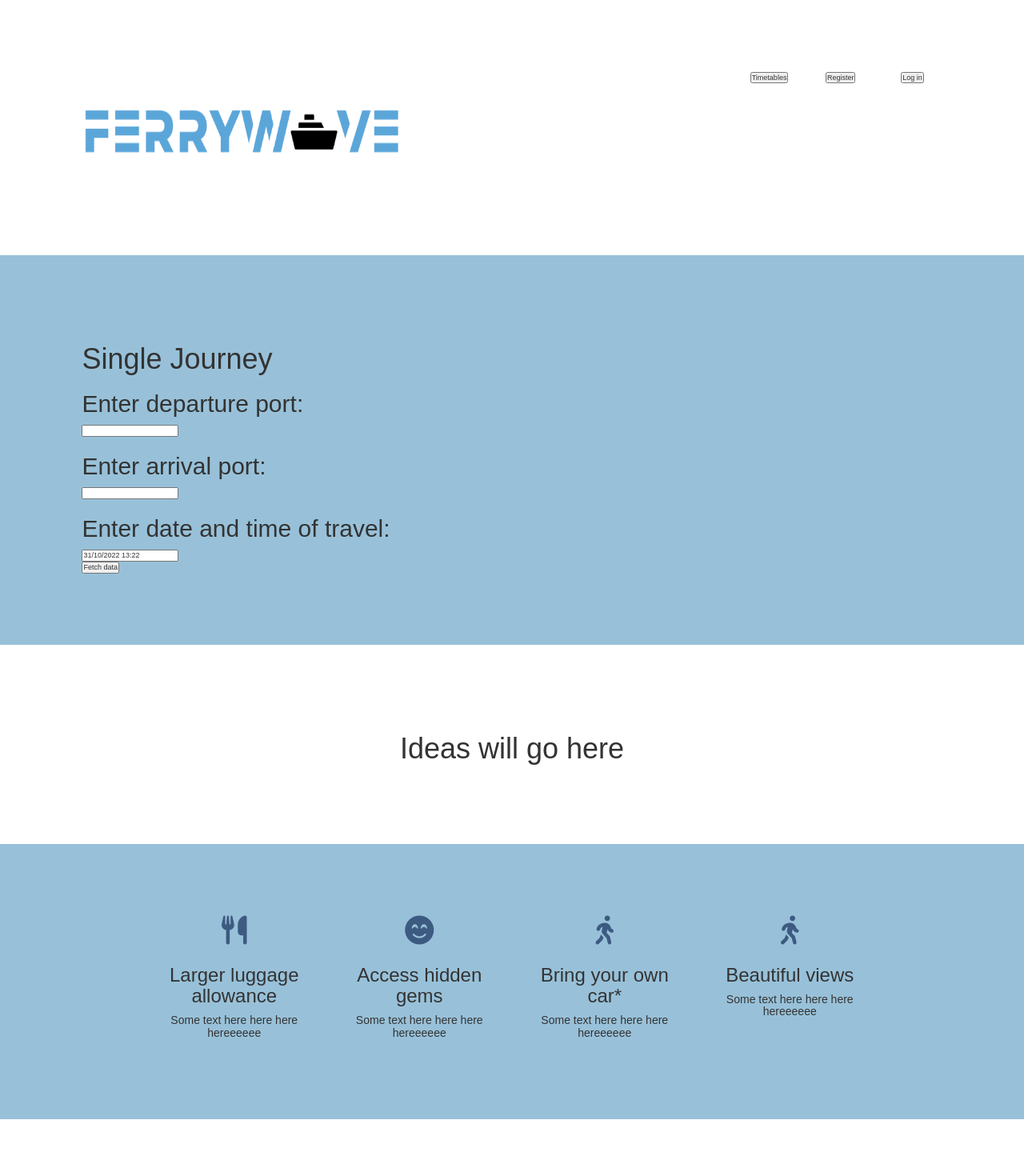
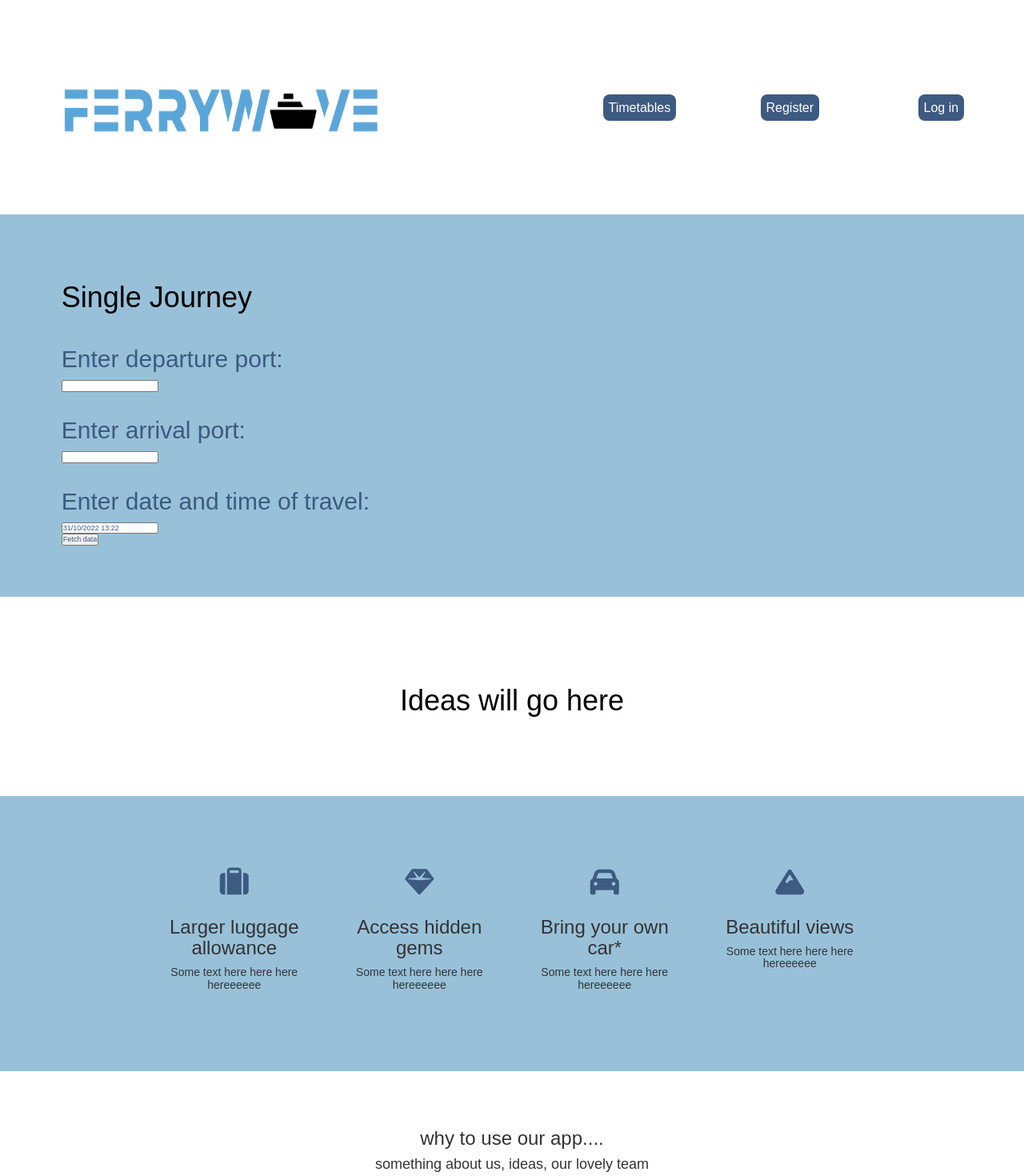
Before and after one commit to JakubWronskiUG/CS3028-FerryProject, a React (Create React App) app in the folder ferry-project/: page / in a window 1280 px wide. Shown: the top 1470 px of the page at 80% size. Built offline with nearby package versions, Linux system fonts and the light colour scheme.

Commit message:
some styling buttons and icons

```diff
--- a/ferry-project/src/components/Header.css
+++ b/ferry-project/src/components/Header.css
@@ -1,4 +1,25 @@
 .up-container {
-    padding: 7%;
+    padding: 5%;
     background: #ffffff;
-  }
+}
+
+.button {
+    background-color: #3D5A80;
+    border: none;
+    color: white;
+    text-align: center;
+    text-decoration: none;
+    display: inline-block;
+    padding: 7px;
+    font-size: 16px;
+    border-radius: 8px;
+    cursor: pointer;
+    transition-duration: 0.4s;
+}
+
+.button:hover {
+  background-color: #EE6C4D;
+}
+
+#departure {margin-right : 20px; float:left;}
+#text-input {float:left;}
--- a/ferry-project/src/components/Header.jsx
+++ b/ferry-project/src/components/Header.jsx
@@ -5,17 +5,20 @@ const Header = () => {
     return (
         <div className="up-container">
             <div className="row">
-                <div className="col-lg-9">
+                <div className="col-lg-7">
                     <h1><img src="FerrywaveLogo.png" alt="logo" width="420" height="110"></img></h1>
                 </div>
-                <div className="col-lg-1">
-                    <button type="button">Timetables</button>
+                <div className="col-lg-2">
+                    <br></br> <br></br><br></br><br></br><br></br>
+                    <button class="button">Timetables</button>
+                </div>
+                <div className="col-lg-2">
+                    <br></br> <br></br><br></br><br></br><br></br>
+                    <button class="button">Register</button>
                 </div>
                 <div className="col-lg-1">
-                    <button type="button">Register</button>
-                </div>
-                <div className="col-lg-1">
-                    <button type="button">Log in</button>
+                    <br></br> <br></br><br></br><br></br><br></br>
+                    <button class="button">Log in</button>
                 </div>
             </div>
         </div>
@@ -23,4 +26,5 @@ const Header = () => {
     )
 }
 
+
 export default Header;
--- a/ferry-project/src/components/Icons.jsx
+++ b/ferry-project/src/components/Icons.jsx
@@ -7,24 +7,24 @@ const Icons = () => {
     <div className="features">
         <div className="row">
         <div className="feature-box col-lg-3">
-            <i className="icon fas fa-utensils fa-4x"></i>
+            <i className="icon fas fa-suitcase fa-4x"></i>
             <h3>Larger luggage allowance</h3>
             <h5>Some text here here here hereeeeee</h5>
         </div>
 
     <div className="feature-box col-lg-3">
-      <i className="icon fas fa-smile-beam fa-4x"></i>
+      <i className="icon fas fa-gem fa-4x"></i>
       <h3>Access hidden gems</h3>
       <h5>Some text here here here hereeeeee</h5>
     </div>
 
     <div className="feature-box col-lg-3">
-      <i className="icon fas fa-walking fa-4x"></i>
+      <i className="icon fas fa-car fa-4x"></i>
       <h3>Bring your own car*</h3>
       <h5>Some text here here here hereeeeee</h5>
     </div>
     <div className="feature-box col-lg-3">
-        <i className="icon fas fa-walking fa-4x"></i>
+        <i className="icon fas fa-mountain fa-4x"></i>
         <h3>Beautiful views</h3>
         <h5>Some text here here here hereeeeee</h5>
       </div>
--- a/ferry-project/src/styles/App.css
+++ b/ferry-project/src/styles/App.css
@@ -4,9 +4,13 @@
   box-sizing: border-box;
 }
 
+h1 {
+  color: black;
+}
+
 
 .search {
-  padding: 7% 8%;
+  padding: 5% 6%;
   background: #98C1D9;
-
+  color: #3D5A80;
 }
```
Also changed, not shown: ferry-project/src/App.js (+4 -3 lines).
